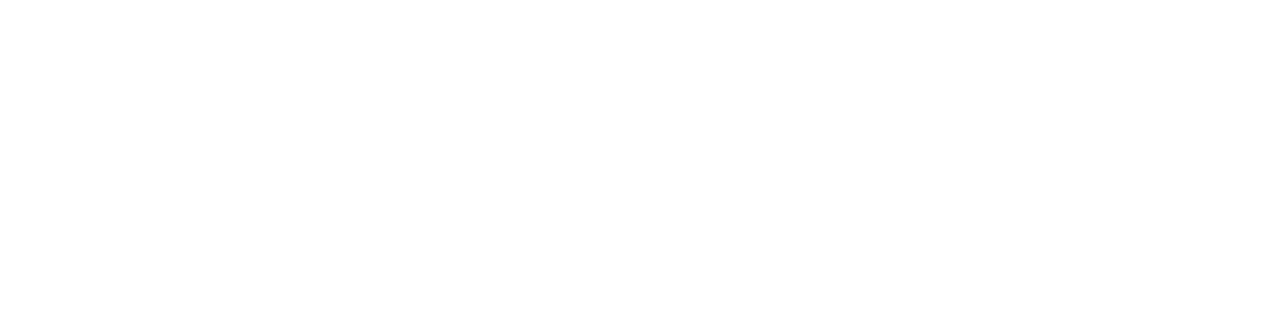
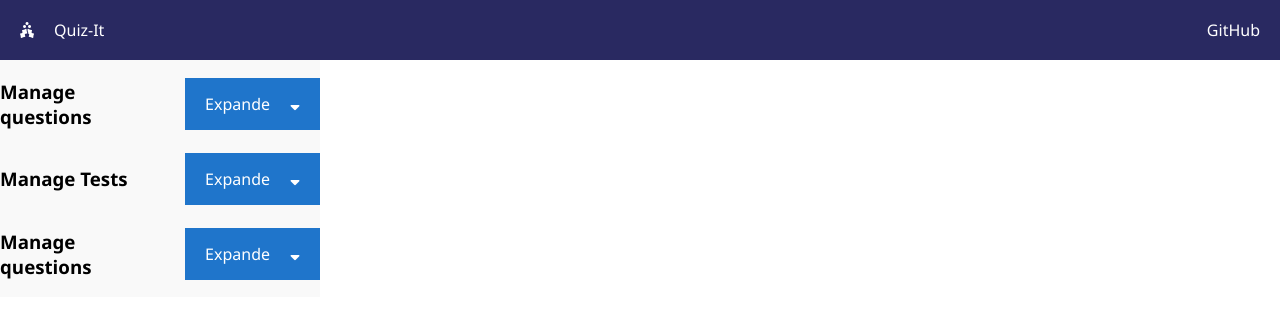
Before and after one commit to Shoam611/Tests-System, a React (Create React App) app in the folder test-sys-client/: page / in a window 1280 px wide. Before the commit this address had no page. Shown: the top 318 px of the page. Built offline with nearby package versions, Linux system fonts and the light colour scheme.

Commit message:
working basic navigation

```diff
--- a/test-sys-client/src/Naigation/AppNavigator.js
+++ b/test-sys-client/src/Naigation/AppNavigator.js
@@ -1,17 +1,17 @@
-import {  Outlet, Route, Routes } from 'react-router-dom';
+import { Outlet, Route, Routes } from 'react-router-dom';
 import App from 'App';
 import QuestionsViews from '../views/QuestionsView'
 import TestsView from '../views/TestsView'
 const AppNavigator = () => {
-return(
-    <>
-    <Routes>
-        <Route path='/' element={<App />} />
-        <Route path='*/questions' element={<QuestionsViews />}     />
-        <Route path='*/tests' element={<TestsView />} />
-    </Routes>
-    <Outlet />
-    </>
-)
+    return (
+        <div>
+            <Routes>
+                <Route path='/' element={<App />} />
+                {/* <Route path='/app/questions' element={<QuestionsViews />} />
+                <Route path='/app/tests' element={<TestsView />} /> */}
+            </Routes>
+            <Outlet />
+        </div>
+    )
 }
 export default AppNavigator;
--- a/test-sys-client/src/Naigation/MainNavigator.js
+++ b/test-sys-client/src/Naigation/MainNavigator.js
@@ -1,17 +1,21 @@
-import { Routes, Route, BrowserRouter, Outlet } from 'react-router-dom';
+import { Routes, Route, Outlet } from 'react-router-dom';
 import App from 'App';
 import DefaultView from 'views/defaultView';
-import AppNavigator from './AppNavigator';
+import TestsView from '../views/TestsView'
+import QuestionsView from '../views/QuestionsView'
 const MainNavigator = () => {
   return (
-    <BrowserRouter>
+    <div>
       <Routes>
-        <Route path='/app'   element={<AppNavigator />} />
-        <Route path='/login' element={<DefaultView />} />
-        <Route path='/test'  element={<DefaultView />} />
+        <Route path="/" element={<App />}>
+          <Route path="questions" element={<QuestionsView />} />
+          <Route path="tests" element={<TestsView />} />
+          <Route path="default" element={<DefaultView />} />
+          <Route path="*" element={<> <h2>404 not found</h2> </>} />
+        </Route>
       </Routes>
-      {/* <Outlet /> */}
-    </BrowserRouter>
+    </div>
+
   )
 }
 export default MainNavigator;
--- a/test-sys-client/src/components/SideNav.js
+++ b/test-sys-client/src/components/SideNav.js
@@ -6,8 +6,9 @@
             <div>
                 <Toggler title={"Manage questions"}>
                     <ul>
-                        <li><Link to="/app/questions">Add a question</Link> </li>
-                        <li>Edit a question</li>
+                        <li><Link to="/questions">Add a question</Link> </li>
+                        <li><Link to="/tests">Remove a question</Link> </li>
+                        <li><Link to="/default">Remove a question</Link> </li>
                     </ul>
                 </Toggler>
             </div>
--- a/test-sys-client/src/index.js
+++ b/test-sys-client/src/index.js
@@ -2,10 +2,12 @@
 import ReactDOM from 'react-dom';
 import './index.css';
 import MainNavigator from './Naigation/MainNavigator'
-
+import {BrowserRouter} from 'react-router-dom'
 ReactDOM.render(
   <React.StrictMode>
-    <MainNavigator />
+    <BrowserRouter>
+      <MainNavigator />
+    </BrowserRouter>
   </React.StrictMode>,
   document.getElementById('root')
 );
```
Also changed, not shown: test-sys-client/src/App.js (+10 -2 lines).
